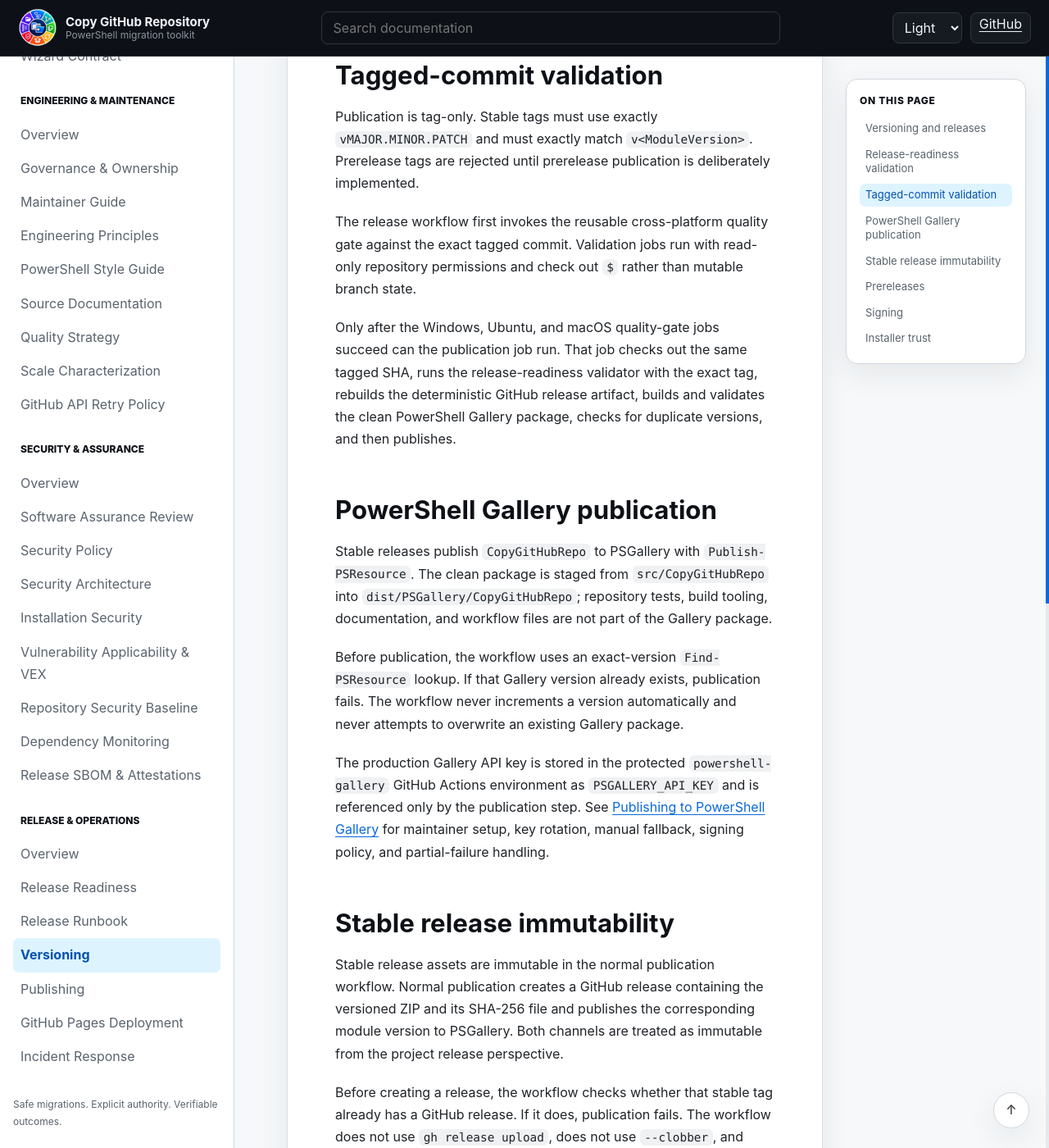
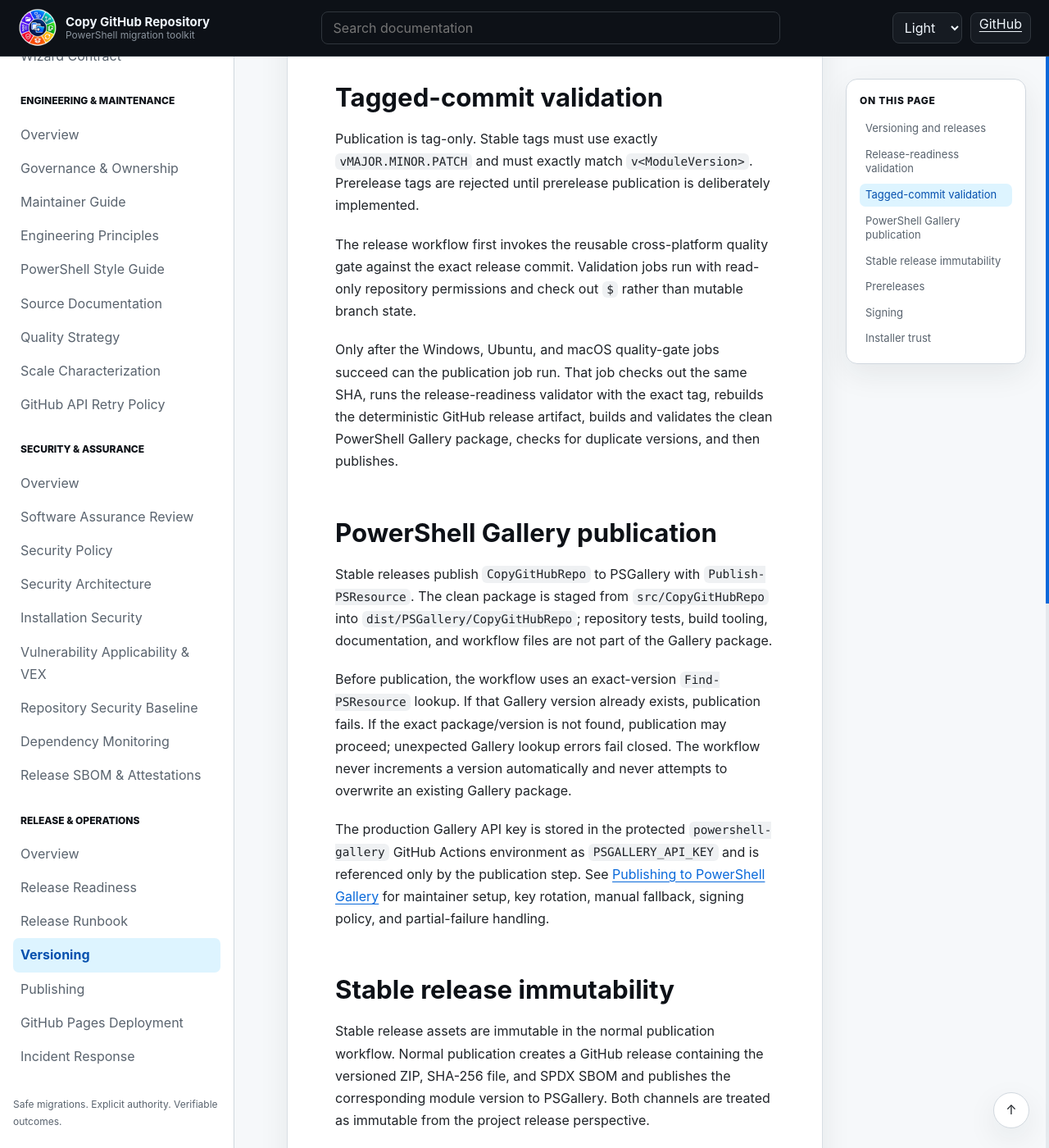
Before and after one commit to infoconex/copy-github-repo, a Jekyll site: the page built from docs/release/versioning.md, in a window 1280 px wide and 1400 px high, scrolled down 1748 px. Shown: the whole window at 82% size. Built offline with Jekyll 4.4.1, drawn with Linux system fonts in a browser that asks for light colours; our own code applies the rules of GitHub Pages for plain Markdown files; some of the changed text lies outside the part shown.

Commit message:
docs: align versioning with v0.1.0 stable release

```diff
--- a/docs/release/versioning.md
+++ b/docs/release/versioning.md
@@ -1,6 +1,6 @@
 # Versioning and releases
 
-Copy GitHub Repository follows Semantic Versioning 2.0.0.
+Copy GitHub Repository follows Semantic Versioning 2.0.0. Version `0.1.0` is the initial stable release.
 
 - `MAJOR` changes indicate incompatible public command, report, or behavior contracts.
 - `MINOR` changes add backward-compatible capabilities.
@@ -34,21 +34,21 @@ Keeping `Unreleased` empty at the stable publication boundary avoids a misleadin
 
 Publication is tag-only. Stable tags must use exactly `vMAJOR.MINOR.PATCH` and must exactly match `v<ModuleVersion>`. Prerelease tags are rejected until prerelease publication is deliberately implemented.
 
-The release workflow first invokes the reusable cross-platform quality gate against the exact tagged commit. Validation jobs run with read-only repository permissions and check out `${{ github.sha }}` rather than mutable branch state.
+The release workflow first invokes the reusable cross-platform quality gate against the exact release commit. Validation jobs run with read-only repository permissions and check out `${{ github.sha }}` rather than mutable branch state.
 
-Only after the Windows, Ubuntu, and macOS quality-gate jobs succeed can the publication job run. That job checks out the same tagged SHA, runs the release-readiness validator with the exact tag, rebuilds the deterministic GitHub release artifact, builds and validates the clean PowerShell Gallery package, checks for duplicate versions, and then publishes.
+Only after the Windows, Ubuntu, and macOS quality-gate jobs succeed can the publication job run. That job checks out the same SHA, runs the release-readiness validator with the exact tag, rebuilds the deterministic GitHub release artifact, builds and validates the clean PowerShell Gallery package, checks for duplicate versions, and then publishes.
 
 ## PowerShell Gallery publication
 
 Stable releases publish `CopyGitHubRepo` to PSGallery with `Publish-PSResource`. The clean package is staged from `src/CopyGitHubRepo` into `dist/PSGallery/CopyGitHubRepo`; repository tests, build tooling, documentation, and workflow files are not part of the Gallery package.
 
-Before publication, the workflow uses an exact-version `Find-PSResource` lookup. If that Gallery version already exists, publication fails. The workflow never increments a version automatically and never attempts to overwrite an existing Gallery package.
+Before publication, the workflow uses an exact-version `Find-PSResource` lookup. If that Gallery version already exists, publication fails. If the exact package/version is not found, publication may proceed; unexpected Gallery lookup errors fail closed. The workflow never increments a version automatically and never attempts to overwrite an existing Gallery package.
 
 The production Gallery API key is stored in the protected `powershell-gallery` GitHub Actions environment as `PSGALLERY_API_KEY` and is referenced only by the publication step. See [Publishing to PowerShell Gallery](publishing.md) for maintainer setup, key rotation, manual fallback, signing policy, and partial-failure handling.
 
 ## Stable release immutability
 
-Stable release assets are immutable in the normal publication workflow. Normal publication creates a GitHub release containing the versioned ZIP and its SHA-256 file and publishes the corresponding module version to PSGallery. Both channels are treated as immutable from the project release perspective.
+Stable release assets are immutable in the normal publication workflow. Normal publication creates a GitHub release containing the versioned ZIP, SHA-256 file, and SPDX SBOM and publishes the corresponding module version to PSGallery. Both channels are treated as immutable from the project release perspective.
 
 Before creating a release, the workflow checks whether that stable tag already has a GitHub release. If it does, publication fails. The workflow does not use `gh release upload`, does not use `--clobber`, and does not replace existing stable assets. A correction uses a new version and tag unless an explicitly separate repair process is deliberately established.
 
@@ -60,14 +60,14 @@ Prerelease Gallery publication is not enabled initially. A tag containing prerel
 
 ## Signing
 
-Authenticode signing is optional for the initial PowerShell Gallery release and is not a `v0.1.0` blocker. If signing is added later, certificate and private-key handling will be designed separately as a protected release capability.
+Authenticode signing is optional and was not a `v0.1.0` blocker. The v0.1.0 release uses GitHub artifact attestations plus checksum verification for release provenance and integrity. If Authenticode signing is added later, certificate and private-key handling will be designed separately as a protected release capability.
 
 ## Installer trust
 
 The packaged installer is validated by the cross-platform quality gate using an isolated module root, including overwrite refusal and explicit forced replacement.
 
-The convenience `install-release.ps1` bootstrap installs the latest stable GitHub release by default or an exact stable release when `-Version X.Y.Z` is supplied. It downloads the selected release ZIP and checksum, verifies SHA-256 before extraction, and then invokes the packaged installer. When that bootstrap is fetched from mutable `main`, the bootstrap itself is part of the trust boundary.
+The convenience `install-release.ps1` bootstrap installs the latest stable GitHub release by default or an exact stable release when `-Version X.Y.Z` is supplied. It downloads the selected release ZIP and checksum, verifies SHA-256 and GitHub artifact provenance before extraction, and then invokes the packaged installer. When that bootstrap is fetched from mutable `main`, the bootstrap itself is part of the trust boundary.
 
-The separate `install-prerelease.ps1` bootstrap is intended for development and release-candidate testing before a GitHub Release exists. It resolves `main` to an exact Git commit SHA and downloads the source archive for that commit before invoking the same repository `install.ps1`. Because there is no published release artifact and matching checksum yet, the prerelease path does not provide the stable release checksum contract.
+The separate `install-prerelease.ps1` bootstrap is intended for development and release-candidate testing of unreleased `main` content. It resolves `main` to an exact Git commit SHA and downloads the source archive for that commit before invoking the same repository `install.ps1`. Because that unreleased source build does not have its own immutable stable release artifact and matching checksum, the prerelease path does not provide the stable release artifact contract.
 
-The documented pinned installation path avoids executing `main` by downloading a specific stable release ZIP and checksum directly. A matching SHA-256 proves that the ZIP matches the compared checksum; a checksum obtained from the same release channel does not independently establish publisher identity. See `docs/security/installation-security.md` for the complete trust model.
+The documented pinned installation path avoids executing `main` by downloading a specific stable release ZIP and checksum directly. A matching SHA-256 proves that the ZIP matches the compared checksum; GitHub artifact attestation additionally binds the artifact digest to the expected repository/workflow/source identity. See `docs/security/installation-security.md` for the complete trust model.
```
